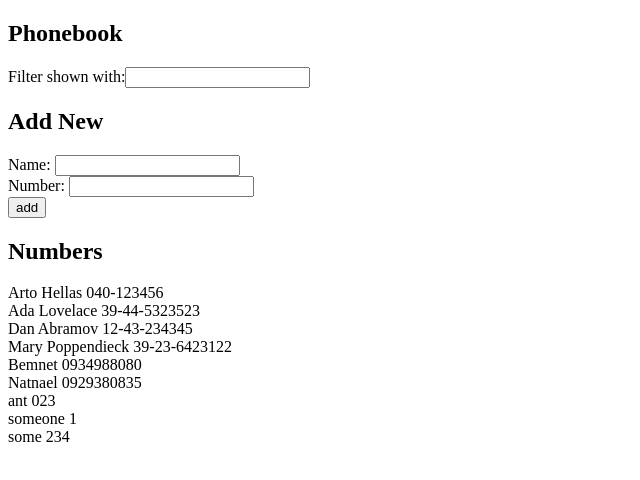
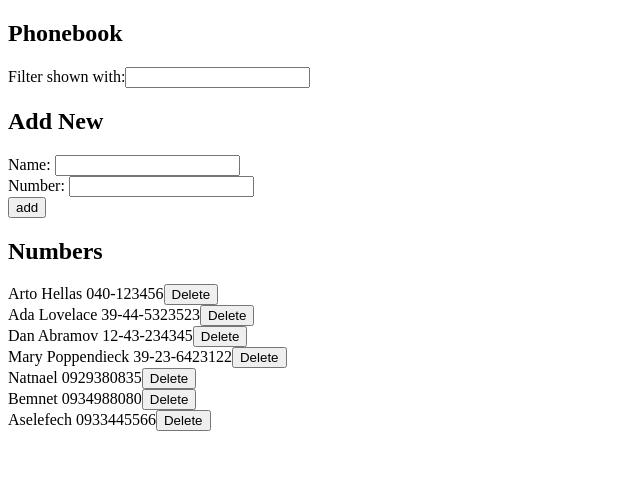
Before and after one commit to Natnael-Alemayehu/Full-Stack-Open, a React (Vite) app in the folder Part2/phonebook/: page / in a window 1280 px wide. Shown: the top 480 px of the page, without its empty margins (0-640 px from the left). Built offline with nearby package versions, Linux system fonts and the light colour scheme; data requests are answered from the project's data file.

Commit message:
Exercise 2.15 is completed

```diff
--- a/Part2/phonebook/db.json
+++ b/Part2/phonebook/db.json
@@ -21,29 +21,19 @@
       "id": "4"
     },
     {
-      "id": "3e5e",
+      "id": "2d29",
+      "name": "Natnael",
+      "number": "0929380835"
+    },
+    {
+      "id": "fdd3",
       "name": "Bemnet",
       "number": "0934988080"
     },
     {
-      "id": "2b57",
-      "name": "Natnael",
-      "number": "0929380835"
-    },
-    {
-      "id": "b7f4",
-      "name": "ant",
-      "number": "023"
-    },
-    {
-      "id": "b049",
-      "name": "someone",
-      "number": "1"
-    },
-    {
-      "id": "41ff",
-      "name": "some",
-      "number": "234"
+      "id": "cda9",
+      "name": "Aselefech",
+      "number": "0933445566"
     }
   ]
 }
--- a/Part2/phonebook/src/App.jsx
+++ b/Part2/phonebook/src/App.jsx
@@ -2,9 +2,18 @@
 import { useState, useEffect } from 'react'
 import personService from './services/person'
 
+const Delete = (props) => {
+  return (
+    <button onClick={props.onDelete}>Delete</button>
+  )
+}
+
 const Display = (props) => {
   return (
-    <div>{props.name} {props.number}</div>
+    <div>
+      {props.name} {props.number}
+      <Delete id={props.id} onDelete={props.onDelete} />
+    </div>
   )
 }
 const Filter = (props) => {
@@ -33,13 +42,13 @@ const PersonForm = (props) => {
   )
 }
 
-const Persons = ({ personFilterObject }) => {
+const Persons = ({ personFilterObject, onDelete }) => {
   return (
     <>
 
       {personFilterObject.map((person) => {
         return (
-          <Display name={person.name} number={person.number} key={person.id} />
+          <Display name={person.name} number={person.number} key={person.id} onDelete={() => onDelete(person.id, person.name)} />
         )
       })}
     </>
@@ -71,6 +80,22 @@ const App = () => {
     )
   })
 
+  const deletePerson = (id, name) => {
+    const question = window.confirm(`Delete ${name}`)
+
+    if (question) {
+      personService
+        .deletePerson(id)
+        .then(
+          setPersons(persons.filter(p => p.id !== id))
+        )
+
+    } else {
+      console.log("No clicked");
+    }
+
+  }
+
   const handleOnSubmit = (event) => {
     event.preventDefault()
     const personObj = {
@@ -97,7 +122,6 @@ const App = () => {
       .then(person => {
         setPersons(person)
       })
-
   }
 
   useEffect(persons_hook, [])
@@ -115,10 +139,9 @@ const App = () => {
         changeNumber={handleChangeNumber}
       />
 
-
       <h2>Numbers</h2>
 
-      <Persons personFilterObject={filtered_persons_object} />
+      <Persons personFilterObject={filtered_persons_object} onDelete={deletePerson} />
 
     </div>
   )
--- a/Part2/phonebook/src/services/person.js
+++ b/Part2/phonebook/src/services/person.js
@@ -12,4 +12,9 @@ const addPerson = (personObject) => {
     return request.then(response => response.data)
 }
 
-export default { getPerson, addPerson }
+const deletePerson = (id) => {
+    const request = axios.delete(`${BASEURL}/${id}`)
+    return request.then(response => response.data)
+}
+
+export default { getPerson, addPerson, deletePerson }
```
